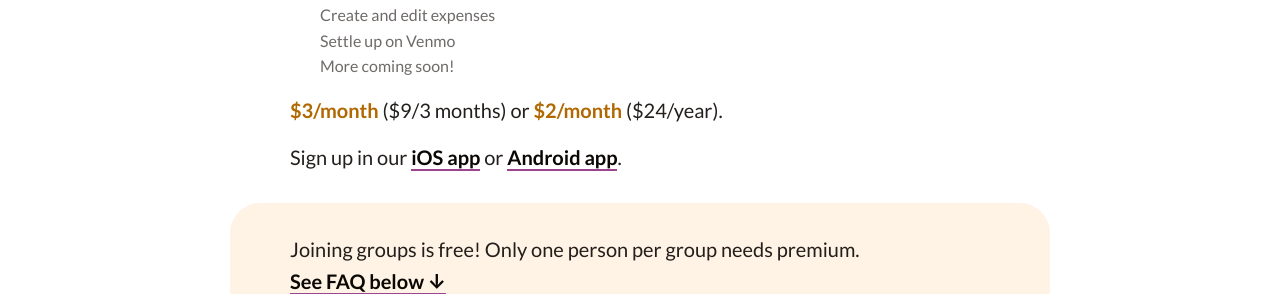
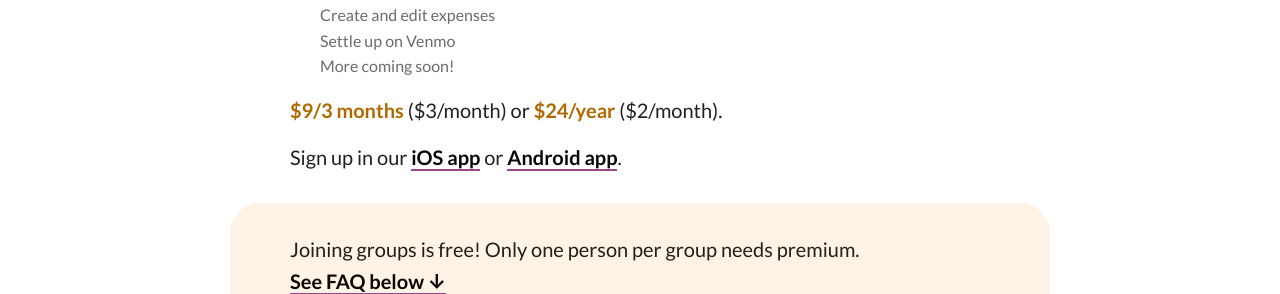
Before and after one commit to moeltenio/heypenny-website, a Jekyll site: the page built from _pages/premium.html, in a window 1280 px wide. Shown: the part 460-754 px from the top of the page. Built offline with Jekyll 4.4.1, drawn with Linux system fonts in a browser that asks for light colours.

Commit message:
Show total cost first, per month secondary

```diff
--- a/_pages/premium.html
+++ b/_pages/premium.html
@@ -37,11 +37,11 @@ description: Heypenny premium and pricing
 </ul>
 
 <p>
-  <nobr><span class="premium-price">$3/month</span></nobr>
-  <nobr>($9/3 months)</nobr>
+  <nobr><span class="premium-price">$9/3 months</span></nobr>
+  <nobr>($3/month)</nobr>
   or
-  <nobr><span class="premium-price">$2/month</span></nobr>
-  <nobr>($24/year).</nobr>
+  <nobr><span class="premium-price">$24/year</span></nobr>
+  <nobr>($2/month).</nobr>
 </p>
 <p>
   Sign up in our
```
